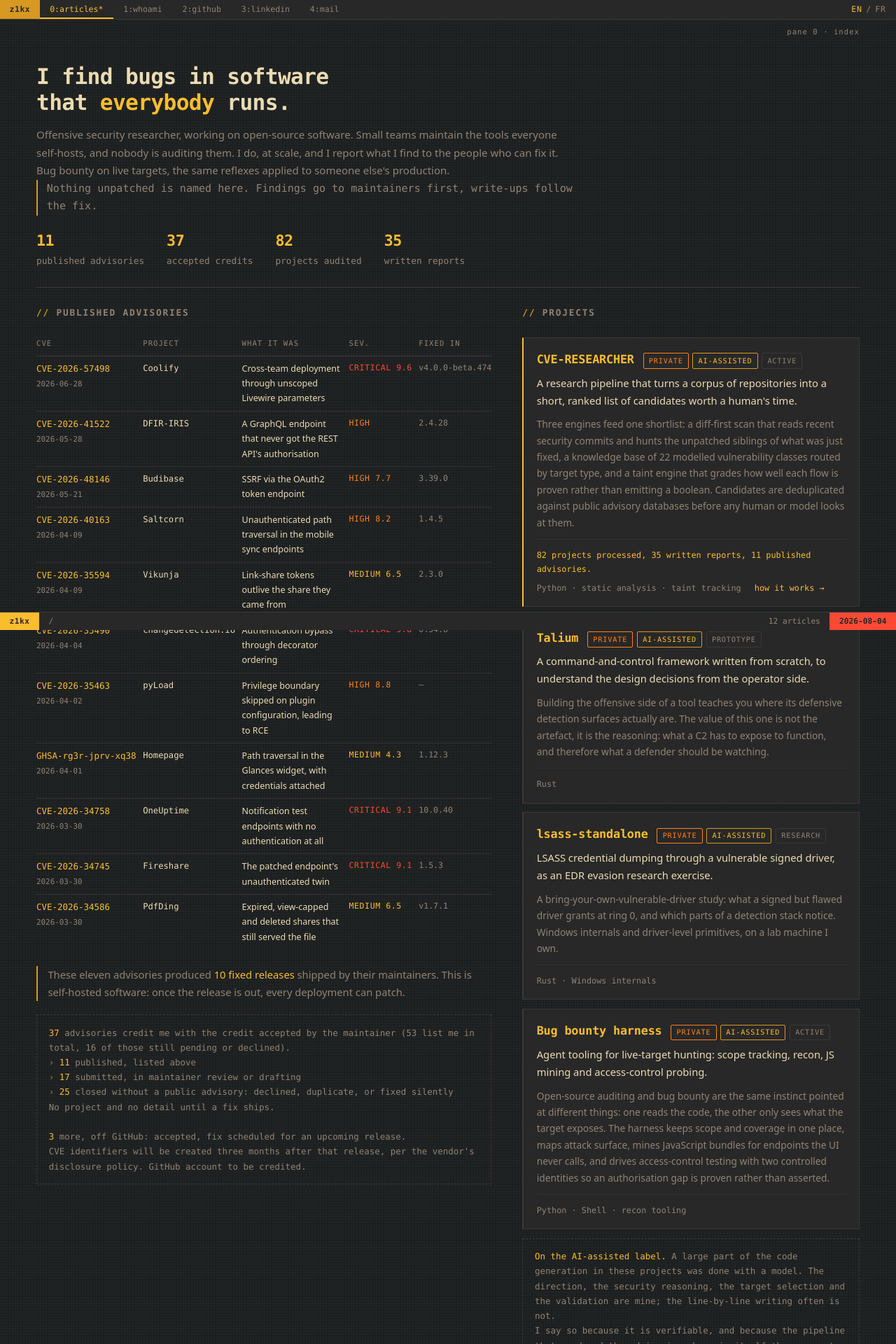
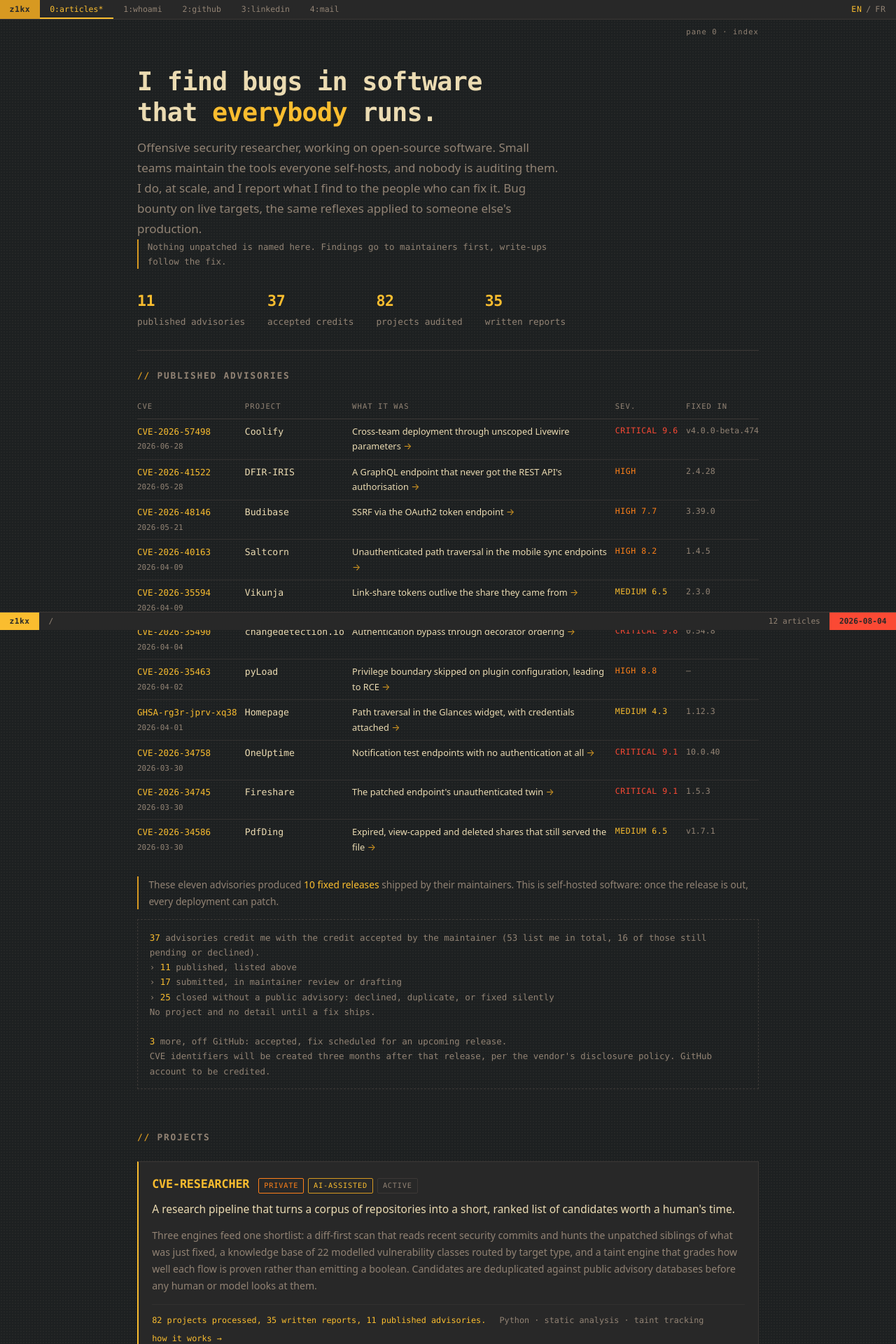
Before and after one commit to axel-corsiez/axel-corsiez.github.io, a Jekyll site: the page built from index.html, in a window 1280 px wide. Shown: the top 1920 px of the page at 70% size. Built offline with Jekyll 4.4.1, drawn with Linux system fonts in a browser that asks for light colours; some of the changed text lies outside the part shown.

Commit message:
Drop the dashboard grid, remove the duplicate listing instead
The two-column layout pushed the write-ups to 2149px, which is where they
stopped being read. Back to a single column.

The real cause of the length was duplication: eleven of the twelve entries
in the articles list were the same write-ups the advisory table already
links to, row by row. The list now shows only what is not reachable from
the table, and each linked row carries an arrow so the write-up is visible
as such.

With the table densified, the page goes from 6478px to 3271px, half its
original height, and nothing has been hidden.

Co-Authored-By: Claude Opus 5 <noreply@anthropic.com>
Claude-Session: https://claude.ai/code/session_01HS8YRNJuenxAiW8BSzuY7d

```diff
--- a/_includes/advisories.html
+++ b/_includes/advisories.html
@@ -35,7 +35,7 @@
       </td>
       <td class="c-proj">{{ a.project }}</td>
       <td class="c-title">
-        {% if linked %}<a href="{{ linked.url | relative_url }}">{{ a.title }}</a>
+        {% if linked %}<a href="{{ linked.url | relative_url }}">{{ a.title }} <span class="has-post">&rarr;</span></a>
         {% else %}<span class="nolink">{{ a.title }} <em>({{ t_nopost }})</em></span>{% endif %}
       </td>
       <td class="c-sev sev-{{ a.severity }}">{{ a.severity }}{% if a.cvss %} {{ a.cvss }}{% endif %}</td>
--- a/assets/css/main.css
+++ b/assets/css/main.css
@@ -136,35 +136,25 @@ a:hover { text-decoration: underline; text-underline-offset: 3px; }
   padding: 0.55rem 0 0;
 }
 
-/* ---------- home: dashboard grid ---------- */
+/* ---------- home ---------- */
 
-.wrap.is-wide { max-width: 76rem; }
+.wrap.is-wide { max-width: 58rem; }
+.is-wide .hero { padding: 2.5rem 0 1.8rem; }
+.is-wide .list { padding: 1.6rem 0 1.2rem; }
 
-.dash {
-  display: grid;
-  grid-template-columns: 1.35fr 1fr;
-  gap: 0 2.75rem;
-  align-items: start;
-}
-/* sans ceci, le tableau impose sa largeur mini a la colonne et fait deborder la page */
-.dash > * { min-width: 0; }
-.dash > .list { padding: 1.6rem 0 1rem; }
-.dash .adv { font-size: 0.8rem; }
-.dash .adv td { padding: 0.45rem 0.6rem 0.45rem 0; }
-.dash .adv { font-size: 0.78rem; }
-.dash .adv .c-title { min-width: 9rem; }
-.dash .adv .c-proj { font-size: 0.76rem; }
-.dash .proj { padding: 1rem 1.15rem; margin-bottom: 0.8rem; }
-.dash .proj-lead { font-size: 0.92rem; margin: 0.45rem 0 0.6rem; }
-.dash .proj-body { font-size: 0.86rem; margin-bottom: 0.75rem; }
+/* tableau dense : les libelles tiennent sur une a deux lignes au lieu de trois */
+.is-wide .adv { font-size: 0.8rem; }
+.is-wide .adv td { padding: 0.42rem 0.7rem 0.42rem 0; }
+.is-wide .adv .c-title { min-width: 19rem; }
+.is-wide .impact { font-size: 0.86rem; margin-bottom: 0.9rem; }
+.is-wide .proj { padding: 1.05rem 1.2rem; margin-bottom: 0.8rem; }
+.is-wide .proj-body { font-size: 0.88rem; }
 
-@media (max-width: 70rem) {
+@media (max-width: 62rem) {
   .wrap.is-wide { max-width: 46rem; }
-  .dash { grid-template-columns: 1fr; gap: 0; }
-  .dash .adv { font-size: 0.86rem; }
+  .is-wide .adv .c-title { min-width: 12rem; }
 }
 
-/* ---------- home ---------- */
 
 .hero {
   position: relative;
@@ -172,10 +162,6 @@ a:hover { text-decoration: underline; text-underline-offset: 3px; }
   padding: 3.5rem 0 2.5rem;
   border-bottom: 1px solid var(--line);
 }
-.is-wide .hero { padding: 2.25rem 0 1.6rem; }
-.is-wide .hero h1 { font-size: clamp(1.5rem, 3.4vw, 1.95rem); }
-.is-wide .hero p { font-size: 0.94rem; max-width: 48rem; }
-.is-wide .stats { margin-top: 1.1rem; }
 .hero h1 {
   font-family: var(--mono);
   font-size: clamp(1.6rem, 5vw, 2.3rem);
@@ -339,6 +325,14 @@ a:hover { text-decoration: underline; text-underline-offset: 3px; }
   margin: 0 0 1.5rem;
 }
 .list-title::before { content: "// "; color: var(--acc-deep); }
+.list-note {
+  margin: -0.9rem 0 1.4rem;
+  font-family: var(--mono);
+  font-size: 0.74rem;
+  color: var(--text-dim);
+}
+.adv .has-post { color: var(--acc-deep); }
+.adv .c-title a:hover .has-post { color: var(--acc); }
 
 .entry {
   display: block;
--- a/index.html
+++ b/index.html
@@ -24,7 +24,6 @@ alt_url: /fr/
   </ul>
 </section>
 
-<div class="dash">
 <section class="list">
   {% include advisories.html lang="en" %}
 </section>
@@ -32,12 +31,15 @@ alt_url: /fr/
 <section class="list">
   {% include projects.html lang="en" %}
 </section>
-</div>
 
 <section class="list">
   <h2 class="list-title">articles</h2>
+  <p class="list-note">The CVE write-ups are linked from the advisory table above, one per row.</p>
 
-  {% assign posts = site.posts | where: 'lang', 'en' %}
+  {% assign cve_refs = site.data.cve.published | map: 'post' %}
+  {% assign all = site.posts | where: 'lang', 'en' %}
+  {% assign posts = '' | split: '' %}
+  {% for p in all %}{% unless cve_refs contains p.ref %}{% assign posts = posts | push: p %}{% endunless %}{% endfor %}
   {% if posts.size > 0 %}
     {% for post in posts %}
     <a class="entry" href="{{ post.url | relative_url }}">
```
Also changed, not shown: fr/index.html (+5 -3 lines). Lines whose indentation alone changed are shown as unchanged.
